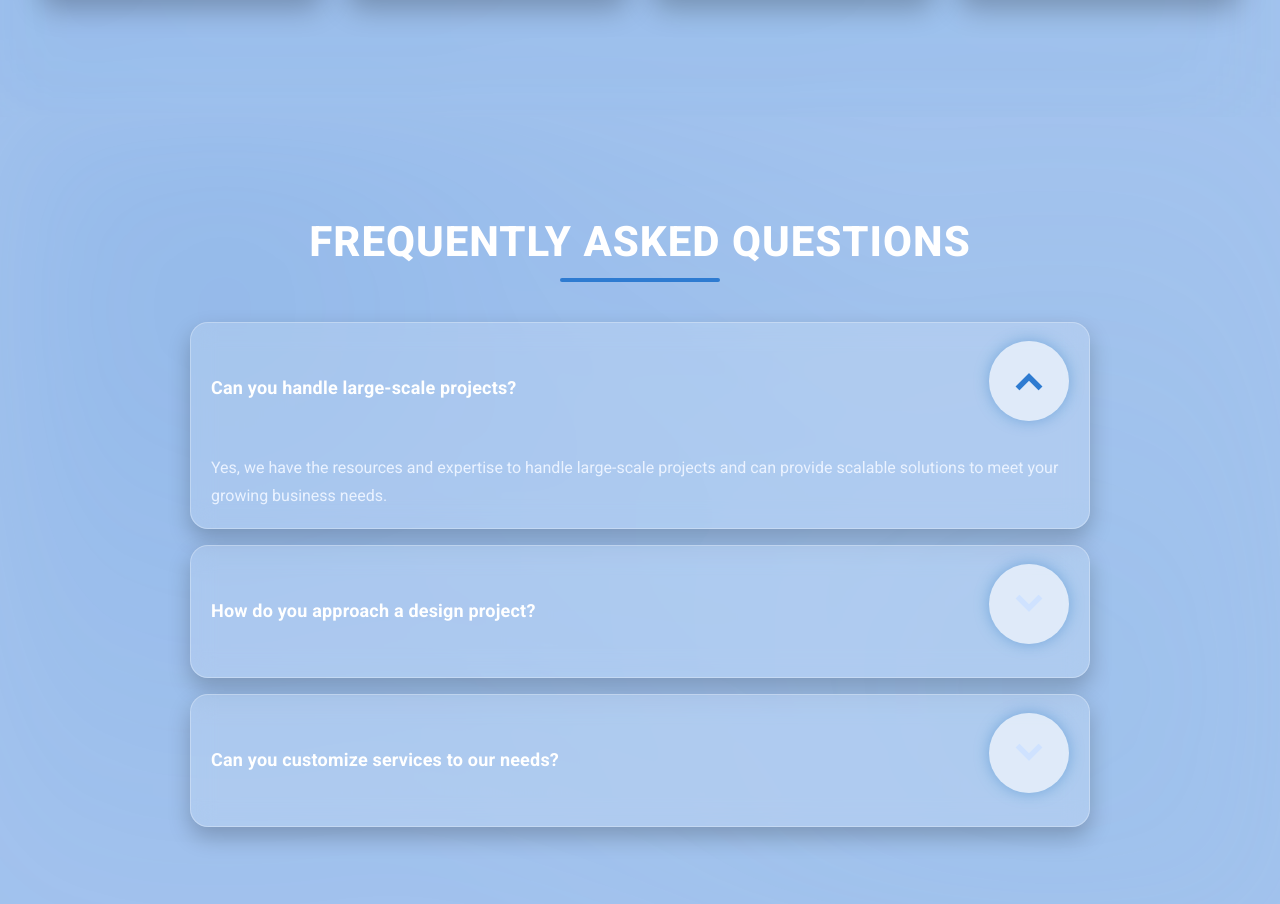
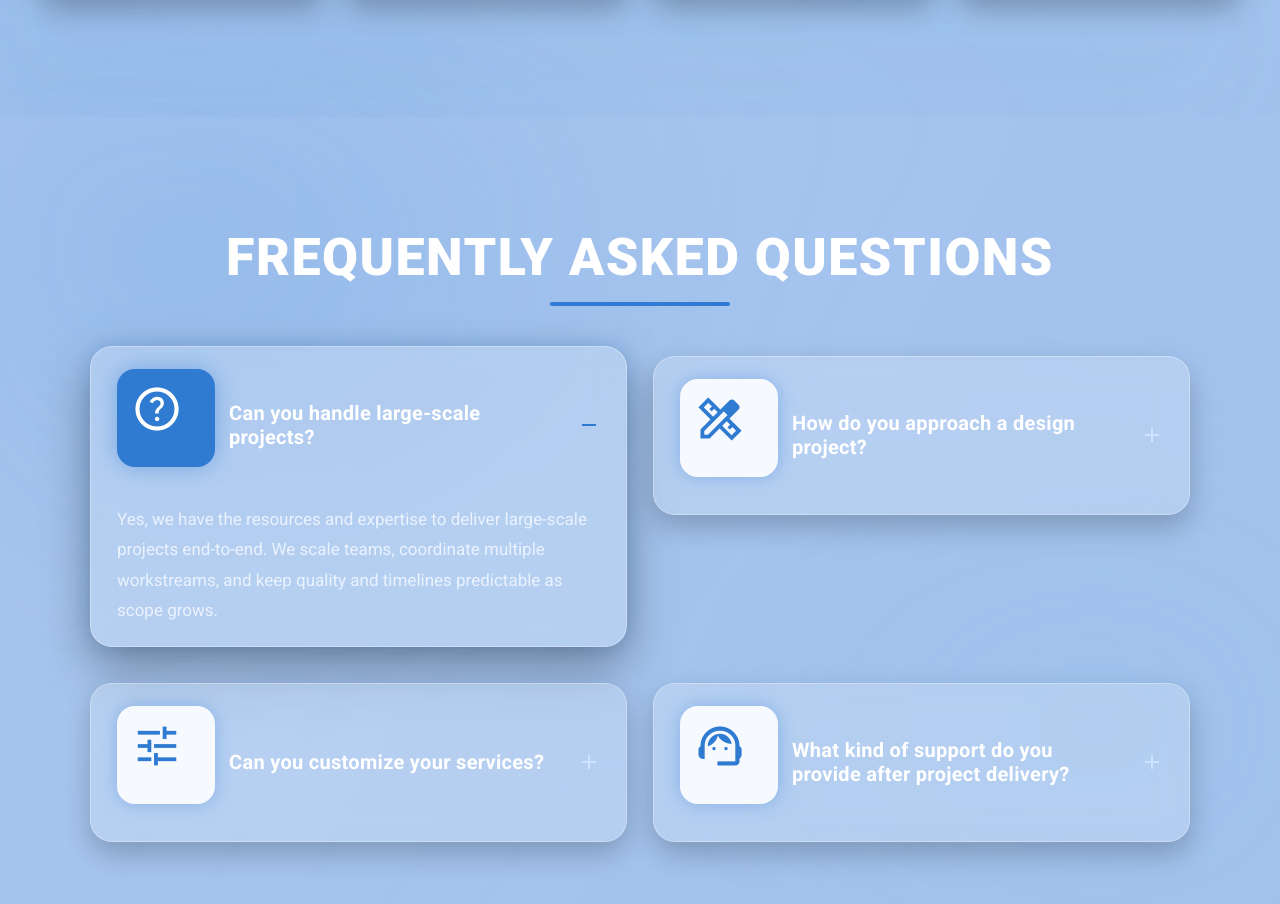
Before and after one commit to UvejsGj/SET, a plain HTML site: page Homepage/homepage.html in a window 1280 px wide. Shown: the part 4621-5525 px from the top of the page. Drawn offline with nearby package versions, Linux system fonts and the light colour scheme; a web font is replaced by a local one.

Commit message:
Added FAQ

```diff
--- a/Homepage/homepage.css
+++ b/Homepage/homepage.css
@@ -976,9 +976,15 @@ html {
 }
 
 @keyframes waveFlow {
-  0% { transform: translateY(0px) scale(1); }
-  50% { transform: translateY(-25px) scale(1.02); }
-  100% { transform: translateY(20px) scale(1); }
+  0% {
+    transform: translateY(0px) scale(1);
+  }
+  50% {
+    transform: translateY(-25px) scale(1.02);
+  }
+  100% {
+    transform: translateY(20px) scale(1);
+  }
 }
 
 /* ===== Title ===== */
@@ -1042,15 +1048,55 @@ html {
 }
 
 /* ===== Individual Floating Animations ===== */
-@keyframes float1 { 0%,100%{transform:translateY(0);} 50%{transform:translateY(-8px);} }
-@keyframes float2 { 0%,100%{transform:translateY(0);} 50%{transform:translateY(-12px);} }
-@keyframes float3 { 0%,100%{transform:translateY(0);} 50%{transform:translateY(-10px);} }
-@keyframes float4 { 0%,100%{transform:translateY(0);} 50%{transform:translateY(-6px);} }
-
-.culture-card:nth-child(1) { animation: float1 6s ease-in-out infinite alternate; }
-.culture-card:nth-child(2) { animation: float2 7s ease-in-out infinite alternate; }
-.culture-card:nth-child(3) { animation: float3 8s ease-in-out infinite alternate; }
-.culture-card:nth-child(4) { animation: float4 9s ease-in-out infinite alternate; }
+@keyframes float1 {
+  0%,
+  100% {
+    transform: translateY(0);
+  }
+  50% {
+    transform: translateY(-8px);
+  }
+}
+@keyframes float2 {
+  0%,
+  100% {
+    transform: translateY(0);
+  }
+  50% {
+    transform: translateY(-12px);
+  }
+}
+@keyframes float3 {
+  0%,
+  100% {
+    transform: translateY(0);
+  }
+  50% {
+    transform: translateY(-10px);
+  }
+}
+@keyframes float4 {
+  0%,
+  100% {
+    transform: translateY(0);
+  }
+  50% {
+    transform: translateY(-6px);
+  }
+}
+
+.culture-card:nth-child(1) {
+  animation: float1 6s ease-in-out infinite alternate;
+}
+.culture-card:nth-child(2) {
+  animation: float2 7s ease-in-out infinite alternate;
+}
+.culture-card:nth-child(3) {
+  animation: float3 8s ease-in-out infinite alternate;
+}
+.culture-card:nth-child(4) {
+  animation: float4 9s ease-in-out infinite alternate;
+}
 
 /* ===== Visible (on scroll) ===== */
 .culture-card.visible {
@@ -1063,9 +1109,7 @@ html {
   transform: translateY(-12px) scale(1.03);
   background: rgba(255, 255, 255, 0.26);
   border-color: rgba(46, 123, 209, 0.45);
-  box-shadow:
-    0 20px 46px rgba(0, 0, 0, 0.35),
-    0 0 20px rgba(46, 123, 209, 0.25),
+  box-shadow: 0 20px 46px rgba(0, 0, 0, 0.35), 0 0 20px rgba(46, 123, 209, 0.25),
     inset 0 0 10px rgba(46, 123, 209, 0.15);
 }
 
@@ -1157,7 +1201,7 @@ html {
   font-family: "Roboto", sans-serif;
   font-size: 16.5px;
   line-height: 1.7;
-  opacity: .9;
+  opacity: 0.9;
 }
 
 /* ===== Grid (12 items) ===== */
@@ -1177,95 +1221,177 @@ html {
   border-radius: 18px;
   text-align: left;
 
-  background: rgba(255,255,255,0.16);
+  background: rgba(255, 255, 255, 0.16);
   backdrop-filter: blur(12px);
   -webkit-backdrop-filter: blur(12px);
-  border: 1px solid rgba(255,255,255,0.28);
-  box-shadow: 0 10px 22px rgba(0,0,0,0.22);
+  border: 1px solid rgba(255, 255, 255, 0.28);
+  box-shadow: 0 10px 22px rgba(0, 0, 0, 0.22);
 
   display: grid;
   grid-template-columns: 56px 1fr;
   column-gap: 14px;
   align-items: center;
 
-  transition: transform .35s ease, box-shadow .35s ease, background .35s ease, border-color .35s ease;
+  transition: transform 0.35s ease, box-shadow 0.35s ease, background 0.35s ease,
+    border-color 0.35s ease;
 }
 
 /* Icon (same hover language as your other cards) */
-.tech-card .material-symbols-outlined{
-  font-variation-settings: 'FILL' 0,'wght' 600,'GRAD' 0,'opsz' 48;
+.tech-card .material-symbols-outlined {
+  font-variation-settings: "FILL" 0, "wght" 600, "GRAD" 0, "opsz" 48;
   font-size: 32px;
-  width: 56px; height: 56px; border-radius: 14px;
-
-  display: grid; place-items: center;
+  width: 56px;
+  height: 56px;
+  border-radius: 14px;
+
+  display: grid;
+  place-items: center;
   color: #2e7bd1;
-  background: rgba(255,255,255,0.9);
-  box-shadow: 0 0 14px rgba(46,123,209,0.32);
-  transition: all .3s ease;
+  background: rgba(255, 255, 255, 0.9);
+  box-shadow: 0 0 14px rgba(46, 123, 209, 0.32);
+  transition: all 0.3s ease;
 }
 
 /* Title */
-.tech-card h3{
+.tech-card h3 {
   margin: 0;
   color: #fff;
   font-family: "Roboto", sans-serif;
   font-weight: 800;
   font-size: 17px;
   line-height: 1.35;
-  letter-spacing: .2px;
+  letter-spacing: 0.2px;
 }
 
 /* Hover: lift + icon turns blue background (white glyph) */
-.tech-card:hover{
+.tech-card:hover {
   transform: translateY(-8px);
-  background: rgba(255,255,255,0.24);
-  border-color: rgba(46,123,209,0.45);
-  box-shadow:
-    0 16px 34px rgba(0,0,0,0.28),
-    0 0 16px rgba(46,123,209,0.22),
-    inset 0 0 8px rgba(46,123,209,0.12);
-}
-.tech-card:hover .material-symbols-outlined{
+  background: rgba(255, 255, 255, 0.24);
+  border-color: rgba(46, 123, 209, 0.45);
+  box-shadow: 0 16px 34px rgba(0, 0, 0, 0.28), 0 0 16px rgba(46, 123, 209, 0.22),
+    inset 0 0 8px rgba(46, 123, 209, 0.12);
+}
+.tech-card:hover .material-symbols-outlined {
   background: #2e7bd1;
   color: #ffffff;
   transform: translateY(-2px);
-  box-shadow: 0 0 22px rgba(46,123,209,0.48);
+  box-shadow: 0 0 22px rgba(46, 123, 209, 0.48);
 }
 
 /* Subtle etched line art per tile (optional; keep faint) */
-.tech-card::before{
-  content:"";
-  position:absolute;
-  inset:0;
-  opacity:.18;
-  background-repeat:no-repeat;
+.tech-card::before {
+  content: "";
+  position: absolute;
+  inset: 0;
+  opacity: 0.18;
+  background-repeat: no-repeat;
   background-position: right -20px bottom -10px;
   background-size: 220px auto;
   mix-blend-mode: overlay;
-  pointer-events:none;
-}
-.tech-card:nth-child(1)::before  { background-image: radial-gradient(200px 140px at 80% 90%, rgba(255,255,255,.18), transparent 60%); }
-.tech-card:nth-child(2)::before  { background-image: conic-gradient(from 120deg, rgba(255,255,255,.16), transparent 55%); }
-.tech-card:nth-child(3)::before  { background-image: linear-gradient(45deg, rgba(255,255,255,.12) 0 20%, transparent 20% 40%, rgba(255,255,255,.12) 40% 60%, transparent 60%); }
-.tech-card:nth-child(4)::before  { background-image: radial-gradient(220px 120px at 85% 85%, rgba(255,255,255,.16), transparent 60%); }
-.tech-card:nth-child(5)::before  { background-image: linear-gradient(120deg, rgba(255,255,255,.14), transparent 70%); }
-.tech-card:nth-child(6)::before  { background-image: conic-gradient(from -30deg, rgba(255,255,255,.16), transparent 60%); }
-.tech-card:nth-child(7)::before  { background-image: radial-gradient(180px 120px at 80% 90%, rgba(255,255,255,.16), transparent 60%); }
-.tech-card:nth-child(8)::before  { background-image: linear-gradient(60deg, rgba(255,255,255,.12), transparent 70%); }
-.tech-card:nth-child(9)::before  { background-image: conic-gradient(from 60deg, rgba(255,255,255,.14), transparent 60%); }
-.tech-card:nth-child(10)::before { background-image: radial-gradient(220px 140px at 82% 88%, rgba(255,255,255,.14), transparent 60%); }
-.tech-card:nth-child(11)::before { background-image: linear-gradient(30deg, rgba(255,255,255,.12), transparent 70%); }
-.tech-card:nth-child(12)::before { background-image: conic-gradient(from 10deg, rgba(255,255,255,.14), transparent 60%); }
+  pointer-events: none;
+}
+.tech-card:nth-child(1)::before {
+  background-image: radial-gradient(
+    200px 140px at 80% 90%,
+    rgba(255, 255, 255, 0.18),
+    transparent 60%
+  );
+}
+.tech-card:nth-child(2)::before {
+  background-image: conic-gradient(
+    from 120deg,
+    rgba(255, 255, 255, 0.16),
+    transparent 55%
+  );
+}
+.tech-card:nth-child(3)::before {
+  background-image: linear-gradient(
+    45deg,
+    rgba(255, 255, 255, 0.12) 0 20%,
+    transparent 20% 40%,
+    rgba(255, 255, 255, 0.12) 40% 60%,
+    transparent 60%
+  );
+}
+.tech-card:nth-child(4)::before {
+  background-image: radial-gradient(
+    220px 120px at 85% 85%,
+    rgba(255, 255, 255, 0.16),
+    transparent 60%
+  );
+}
+.tech-card:nth-child(5)::before {
+  background-image: linear-gradient(
+    120deg,
+    rgba(255, 255, 255, 0.14),
+    transparent 70%
+  );
+}
+.tech-card:nth-child(6)::before {
+  background-image: conic-gradient(
+    from -30deg,
+    rgba(255, 255, 255, 0.16),
+    transparent 60%
+  );
+}
+.tech-card:nth-child(7)::before {
+  background-image: radial-gradient(
+    180px 120px at 80% 90%,
+    rgba(255, 255, 255, 0.16),
+    transparent 60%
+  );
+}
+.tech-card:nth-child(8)::before {
+  background-image: linear-gradient(
+    60deg,
+    rgba(255, 255, 255, 0.12),
+    transparent 70%
+  );
+}
+.tech-card:nth-child(9)::before {
+  background-image: conic-gradient(
+    from 60deg,
+    rgba(255, 255, 255, 0.14),
+    transparent 60%
+  );
+}
+.tech-card:nth-child(10)::before {
+  background-image: radial-gradient(
+    220px 140px at 82% 88%,
+    rgba(255, 255, 255, 0.14),
+    transparent 60%
+  );
+}
+.tech-card:nth-child(11)::before {
+  background-image: linear-gradient(
+    30deg,
+    rgba(255, 255, 255, 0.12),
+    transparent 70%
+  );
+}
+.tech-card:nth-child(12)::before {
+  background-image: conic-gradient(
+    from 10deg,
+    rgba(255, 255, 255, 0.14),
+    transparent 60%
+  );
+}
 
 /* Responsive */
-@media (max-width: 1100px){
-  .tech-grid { grid-template-columns: repeat(3, minmax(220px,1fr)); }
-}
-@media (max-width: 800px){
-  .tech-grid { grid-template-columns: repeat(2, minmax(220px,1fr)); }
-}
-@media (max-width: 520px){
-  .tech-grid { grid-template-columns: 1fr; }
+@media (max-width: 1100px) {
+  .tech-grid {
+    grid-template-columns: repeat(3, minmax(220px, 1fr));
+  }
+}
+@media (max-width: 800px) {
+  .tech-grid {
+    grid-template-columns: repeat(2, minmax(220px, 1fr));
+  }
+}
+@media (max-width: 520px) {
+  .tech-grid {
+    grid-template-columns: 1fr;
+  }
 }
 
 /* === TECH CARDS: icon left, text visibly moved right === */
@@ -1361,8 +1487,11 @@ html {
   content: "";
   position: absolute;
   inset: 0;
-  background:
-    linear-gradient(120deg, rgba(46, 123, 209, 0.12) 0%, rgba(124, 182, 223, 0.1) 100%),
+  background: linear-gradient(
+      120deg,
+      rgba(46, 123, 209, 0.12) 0%,
+      rgba(124, 182, 223, 0.1) 100%
+    ),
     repeating-linear-gradient(
       45deg,
       rgba(255, 255, 255, 0.04) 0px,
@@ -1378,9 +1507,15 @@ html {
 
 /* Animate background flow */
 @keyframes techBgFlow {
-  0% { transform: translate(0, 0) scale(1); }
-  50% { transform: translate(-40px, 20px) scale(1.03); }
-  100% { transform: translate(30px, -20px) scale(1); }
+  0% {
+    transform: translate(0, 0) scale(1);
+  }
+  50% {
+    transform: translate(-40px, 20px) scale(1.03);
+  }
+  100% {
+    transform: translate(30px, -20px) scale(1);
+  }
 }
 
 /* Cards always stay above the background */
@@ -1412,138 +1547,249 @@ html {
   margin: 14px auto 0;
 }
 
-/* ==== FAQ Section ==== */
-#faq { scroll-margin-top: 120px; } /* so anchor links don't hide under navbar */
-
-.faq-section {
-  position: relative;
-  padding: 100px 24px 120px;
+/* ===== FAQ Section (glassy, Roboto, icon turns blue on open) ===== */
+:root{
+  --accent: #2e7bd1;
+  --glass-bg: rgba(255,255,255,0.20);
+  --glass-bg-hover: rgba(255,255,255,0.28);
+  --glass-border: rgba(255,255,255,0.30);
+  --text: #ffffff;
+  --muted: #eaf2ff;
+}
+
+#faq { scroll-margin-top: 120px; }
+
+.faq-section{
+  position: relative;
+  padding: 110px 24px 120px;
   background: transparent;
   text-align: center;
+  font-family: "Roboto", sans-serif; /* ✅ keep Roboto consistent */
+  isolation: isolate;
+}
+
+/* Optional ambient glow behind the section */
+.faq-section::before{
+  content:"";
+  position:absolute; inset:-10% -5% -10% -5%;
+  background:
+    radial-gradient(60% 60% at 20% 25%, rgba(46,123,209,.14) 0%, transparent 60%),
+    radial-gradient(55% 55% at 82% 70%, rgba(124,182,223,.10) 0%, transparent 58%),
+    linear-gradient(120deg, rgba(255,255,255,.06), transparent 70%);
+  filter: blur(70px);
+  animation: faqFloat 14s ease-in-out infinite alternate;
+  pointer-events: none;
+  z-index: -1;
+}
+@keyframes faqFloat{
+  0%   { transform: translateY(0) scale(1); }
+  50%  { transform: translateY(-22px) scale(1.02); }
+  100% { transform: translateY(14px) scale(1); }
+}
+
+/* Title */
+.faq-section .section-title{
+  font-family: "Roboto", sans-serif;
+  font-size: 52px;          /* ✅ bigger title */
+  font-weight: 900;
+  text-transform: uppercase;
+  letter-spacing: 1.5px;
+  color: var(--text);
+  margin: 0 0 50px;
+  position: relative;
+}
+.faq-section .section-title::after{
+  content:"";
+  display:block;
+  width:180px; height:4px;
+  background: var(--accent);
+  border-radius:2px;
+  margin:14px auto 0;
+}
+
+/* Grid */
+/* Replace your .faq-grid grid rules with flex layout */
+.faq-grid{
+  max-width: 1100px;
+  margin: 0 auto;
+  display: flex;            /* was: grid */
+  flex-wrap: wrap;          /* allow wrapping */
+  gap: 26px;
+}
+@media (max-width: 960px){
+  .faq-grid{ grid-template-columns: 1fr; }
+}
+
+/* Card (details) */
+.faq-card{
+  background: var(--glass-bg);
+  border: 1px solid var(--glass-border);
+  border-radius: 22px;
+  color: var(--text);
+  text-align: left;
   overflow: hidden;
-}
-
-/* subtle animated glow to match your theme */
-.faq-section::before {
-  content: "";
-  position: absolute;
-  inset: 0;
-  background:
-    radial-gradient(circle at 18% 25%, rgba(46,123,209,.12), transparent 55%),
-    radial-gradient(circle at 82% 70%, rgba(124,182,223,.10), transparent 55%);
-  filter: blur(60px);
-  animation: faqGlow 16s ease-in-out infinite alternate;
-  z-index: 0;
-  pointer-events: none;
-}
-@keyframes faqGlow {
+  flex: 1 1 calc(50% - 13px);   /* two per row, subtract half the gap */
+  align-self: flex-start;       /* don't stretch to row height */
+  /* keep your existing card styles below (glass, shadow, transitions, etc.) *
+
+  /* glass + depth */
+  backdrop-filter: blur(14px);
+  -webkit-backdrop-filter: blur(14px);
+  box-shadow: 0 12px 28px rgba(0,0,0,.22);
+
+  /* motion */
+  transition:
+    transform .35s ease,
+    box-shadow .35s ease,
+    background .35s ease,
+    border-color .35s ease;
+}
+
+/* Lift when hovering (same feel as other cards) */
+.faq-card:hover{
+  transform: translateY(-8px);
+  background: var(--glass-bg-hover);
+  border-color: rgba(255,255,255,0.34);
+  box-shadow: 0 18px 44px rgba(0,0,0,.32);
+}
+
+/* Slight extra lift when opened */
+.faq-card[open]{
+  transform: translateY(-10px);
+  box-shadow:
+    0 20px 48px rgba(0,0,0,.34),
+    0 0 18px rgba(46,123,209,.22);
+}
+
+/* Summary row */
+.faq-summary{
+  display: grid;
+  grid-template-columns: auto 1fr auto;
+  align-items: center;
+  gap: 14px;
+  padding: 22px 26px;
+  cursor: pointer;
+  list-style: none;
+  user-select: none;
+}
+.faq-card > summary::-webkit-details-marker{ display: none; }
+
+/* Icon “logo” (turns blue on open) */
+.faq-icon{
+  font-family: "Material Symbols Outlined";
+  font-variation-settings: 'FILL' 0, 'wght' 600, 'GRAD' 0, 'opsz' 48;
+  font-size: 36px;
+  width: 68px; height: 68px; border-radius: 18px;
+  display: grid; place-items: center;
+  color: var(--accent);                     /* base: blue glyph */
+  background: rgba(255,255,255,0.88);      /* white pill bg */
+  box-shadow: 0 0 18px rgba(46,123,209,0.35);
+  transition:
+    transform .28s cubic-bezier(.2,.8,.2,1),
+    box-shadow .28s ease,
+    color .28s ease,
+    background-color .28s ease;
+}
+
+/* Open/close icon animation + color flip to solid blue */
+@keyframes iconPop{
   0%   { transform: translateY(0) scale(1); }
-  50%  { transform: translateY(-18px) scale(1.02); }
-  100% { transform: translateY(12px) scale(1); }
-}
-
-/* Title (same language as your other section headings) */
-.faq-section .section-title {
-  font-family: "Roboto", sans-serif;
-  font-size: 42px;
-  font-weight: 800;
-  letter-spacing: 1px;
-  color: #ffffff;
-  text-transform: uppercase;
-  margin: 0 0 40px;
-  position: relative;
-  z-index: 1;
-}
-.faq-section .section-title::after {
-  content: "";
-  display: block;
-  width: 160px;
-  height: 4px;
-  background: #2e7bd1;
-  border-radius: 2px;
-  margin: 12px auto 0;
-}
-
-.faq-list {
-  max-width: 900px;
+  55%  { transform: translateY(-4px) scale(1.06); }
+  100% { transform: translateY(0) scale(1); }
+}
+
+.faq-card[open] .faq-icon{
+  background: var(--accent);     /* ✅ pill turns blue */
+  color: #ffffff;                /* ✅ glyph flips to white */
+  box-shadow: 0 0 22px rgba(46,123,209,0.45);
+  animation: iconPop 320ms cubic-bezier(.25,.9,.25,1);
+}
+
+/* Also give a tiny lift on hover (like other cards) */
+.faq-card:hover .faq-icon{
+  transform: translateY(-2px);
+  box-shadow: 0 0 22px rgba(46,123,209,0.45);
+}
+
+/* Question text */
+.faq-q{
+  font-family: "Roboto", sans-serif;
+  font-size: 20px;
+  font-weight: 700;
+  letter-spacing: .3px;
+  color: var(--text);
+}
+
+/* Toggle (+ → –) drawn with CSS */
+.faq-toggle{
+  position: relative;
+  width: 22px; height: 22px;
+}
+.faq-toggle::before,
+.faq-toggle::after{
+  content:"";
+  position:absolute; inset:0; margin:auto;
+  background: #cfe2ff;
+  transition: transform .3s ease, background .3s ease;
+}
+.faq-toggle::before{ width:14px; height:2px; }
+.faq-toggle::after { width:2px;  height:14px; }
+.faq-card[open] .faq-toggle::after{ transform: scaleY(0); } /* minus */
+.faq-card[open] .faq-toggle::before,
+.faq-card[open] .faq-toggle::after{ background: var(--accent); }
+
+/* Answer — CSS-only smooth open/close */
+.faq-a{
+  padding: 0 26px;            /* vertical padding added when open */
+  color: var(--muted);
+  font-family: "Roboto", sans-serif;
+  font-size: 17px;
+  line-height: 1.8;
+
+  max-height: 0;              /* collapsed */
+  opacity: 0;
+  transform: translateY(-6px);
+  overflow: hidden;
+
+  transition:
+    max-height .46s cubic-bezier(.25,1,.5,1),
+    opacity .30s ease,
+    transform .35s ease,
+    padding-top .30s ease,
+    padding-bottom .30s ease;
+}
+
+.faq-card[open] .faq-a{
+  max-height: 640px;          /* increase if answers get longer */
+  opacity: 1;
+  transform: translateY(0);
+  padding-top: 0;
+  padding-bottom: 20px;
+}
+
+/* Keyboard focus */
+.faq-summary:focus-visible{
+  outline: none;
+  box-shadow: 0 0 0 6px rgba(46,123,209,.20) inset;
+  border-radius: 16px;
+}
+
+/* ✅ Keep a 2×2 grid */
+.faq-grid{
+  max-width: 1100px;
   margin: 0 auto;
-  text-align: left;
-  position: relative;
-  z-index: 1;
   display: grid;
-  gap: 16px;
-}
-
-/* Glassy card for each FAQ */
-.faq {
-  border: 1px solid rgba(255,255,255,0.28);
-  border-radius: 18px;
-  background: rgba(255,255,255,0.16);
-  backdrop-filter: blur(12px);
-  -webkit-backdrop-filter: blur(12px);
-  box-shadow: 0 10px 22px rgba(0,0,0,0.22);
-  overflow: hidden; /* clip the animated border glow */
-  transition: box-shadow .35s ease, background .35s ease, border-color .35s ease;
-}
-
-/* Header row */
-.faq > summary {
-  display: grid;
-  grid-template-columns: 1fr auto;
-  align-items: center;
-  gap: 12px;
-  padding: 18px 20px;
-  list-style: none;
-  cursor: pointer;
-  user-select: none;
-  position: relative;
-}
-.faq > summary::-webkit-details-marker { display: none; } /* remove default triangle */
-
-.faq-q {
-  font: 700 18px/1.35 "Roboto", sans-serif;
-  color: #ffffff;
-  letter-spacing: .2px;
-}
-
-/* Icon arrow */
-.faq-icon {
-  font-variation-settings: 'FILL' 0, 'wght' 600, 'GRAD' 0, 'opsz' 24;
-  color: #cfe2ff;
-  transition: transform .3s ease, color .3s ease;
-}
-
-/* Answer body */
-.faq-a {
-  padding: 0 20px 18px 20px;
-  color: #eaf2ff;
-  font: 400 16px/1.75 "Roboto", sans-serif;
-  transform-origin: top;
-  /* smooth height feel */
-  animation: faqOpen .35s ease both;
-}
-@keyframes faqOpen {
-  from { opacity: 0; transform: translateY(-6px); }
-  to   { opacity: 1; transform: translateY(0); }
-}
-
-/* Hover/active polish */
-.faq:hover {
-  background: rgba(255,255,255,0.22);
-  border-color: rgba(46,123,209,0.45);
-  box-shadow:
-    0 16px 34px rgba(0,0,0,0.28),
-    0 0 14px rgba(46,123,209,0.22),
-    inset 0 0 8px rgba(46,123,209,0.12);
-}
-.faq[open] .faq-icon {
-  transform: rotate(180deg);
-  color: #2e7bd1;
-}
-
-/* Keyboard focus */
-.faq > summary:focus-visible {
-  outline: none;
-  box-shadow: 0 0 0 6px rgba(46,123,209,.2) inset;
-  border-radius: 16px;
-}
+  gap: 26px;
+  grid-template-columns: repeat(2, minmax(320px, 1fr));
+}
+
+/* ✅ Each card keeps its own height (doesn't stretch to the row height) */
+.faq-card{
+  align-self: start;    /* key line: prevents “empty open” look on the neighbor */
+  height: auto;         /* ensure no fixed/stretch heights linger */
+}
+
+/* 📱 Mobile: 1 column */
+@media (max-width: 960px){
+  .faq-grid{ grid-template-columns: 1fr; }
+}
--- a/Homepage/homepage.html
+++ b/Homepage/homepage.html
@@ -391,45 +391,75 @@
         </article>
       </div>
     </section>
+
     <section id="faq" class="faq-section">
       <h2 class="section-title">Frequently Asked Questions</h2>
 
-  <div class="faq-list">
-    <!-- 1 -->
-    <details class="faq" open>
-      <summary>
+      <div class="faq-grid">
+        <!-- Card 1 -->
+        <details class="faq-card card-glass" open>
+          <summary class="faq-summary">
+            <span class="material-symbols-outlined faq-icon">help</span>
             <span class="faq-q">Can you handle large-scale projects?</span>
-        <span class="material-symbols-outlined faq-icon">expand_more</span>
+            <span class="faq-toggle"></span>
           </summary>
           <div class="faq-a">
-        Yes, we have the resources and expertise to handle large-scale projects and can provide scalable solutions to meet your growing business needs.
+            Yes, we have the resources and expertise to deliver large-scale
+            projects end-to-end. We scale teams, coordinate multiple
+            workstreams, and keep quality and timelines predictable as scope
+            grows.
           </div>
         </details>
 
-    <!-- 2 -->
-    <details class="faq">
-      <summary>
+        <!-- Card 2 -->
+        <details class="faq-card card-glass">
+          <summary class="faq-summary">
+            <span class="material-symbols-outlined faq-icon"
+              >design_services</span
+            >
             <span class="faq-q">How do you approach a design project?</span>
-        <span class="material-symbols-outlined faq-icon">expand_more</span>
+            <span class="faq-toggle"></span>
           </summary>
           <div class="faq-a">
-        We start by understanding your goals and constraints, then research and ideate, create sketches/wireframes, and iterate through feedback until the final design meets your requirements.
+            We start by aligning on goals and constraints, then research and
+            ideate, create sketches/wireframes, and iterate with your feedback
+            until the final design is both elegant and practical to build.
           </div>
         </details>
 
-    <!-- 3 -->
-    <details class="faq">
-      <summary>
-        <span class="faq-q">Can you customize services to our needs?</span>
-        <span class="material-symbols-outlined faq-icon">expand_more</span>
+        <!-- Card 3 -->
+        <details class="faq-card card-glass">
+          <summary class="faq-summary">
+            <span class="material-symbols-outlined faq-icon">tune</span>
+            <span class="faq-q">Can you customize your services?</span>
+            <span class="faq-toggle"></span>
           </summary>
           <div class="faq-a">
-        Absolutely. Our team collaborates closely with you to tailor solutions—scope, features, and deliverables—around your specific business needs.
+            Absolutely. We tailor scope, features, and engagement to your use
+            case—whether that’s rapid prototyping, full product delivery, or
+            targeted support for an existing stack.
+          </div>
+        </details>
+
+        <!-- Card 4 -->
+        <details class="faq-card card-glass">
+          <summary class="faq-summary">
+            <span class="material-symbols-outlined faq-icon"
+              >support_agent</span
+            >
+            <span class="faq-q"
+              >What kind of support do you provide after project delivery?</span
+            >
+            <span class="faq-toggle"></span>
+          </summary>
+          <div class="faq-a">
+            We offer full post-delivery support, including performance
+            monitoring, regular maintenance, updates, and technical assistance.
+            Our team ensures that your system continues to operate smoothly long
+            after the initial launch.
           </div>
         </details>
       </div>
     </section>
-
-
   </body>
 </html>
```
Also changed, not shown: Homepage/homepage.js (+0 -11 lines). Lines whose indentation alone changed are shown as unchanged.
